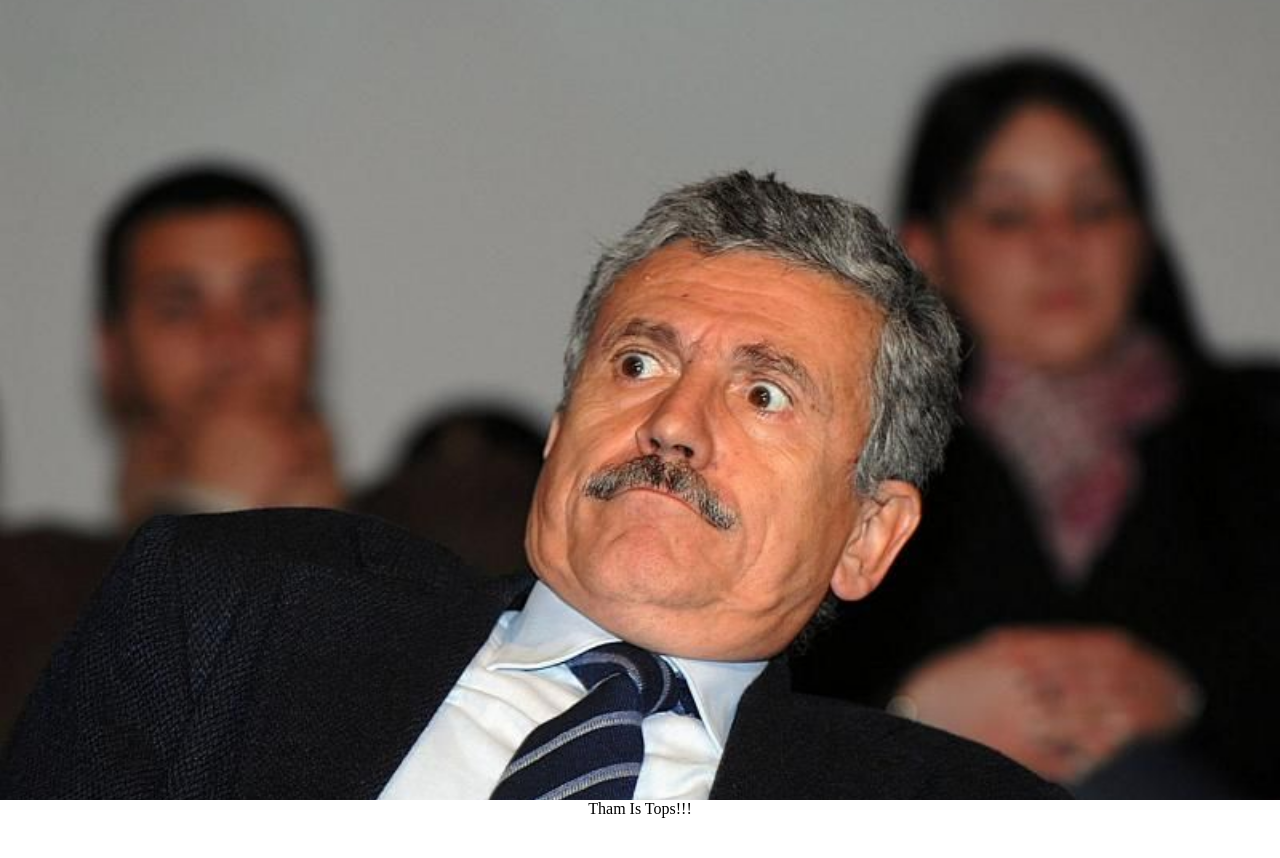
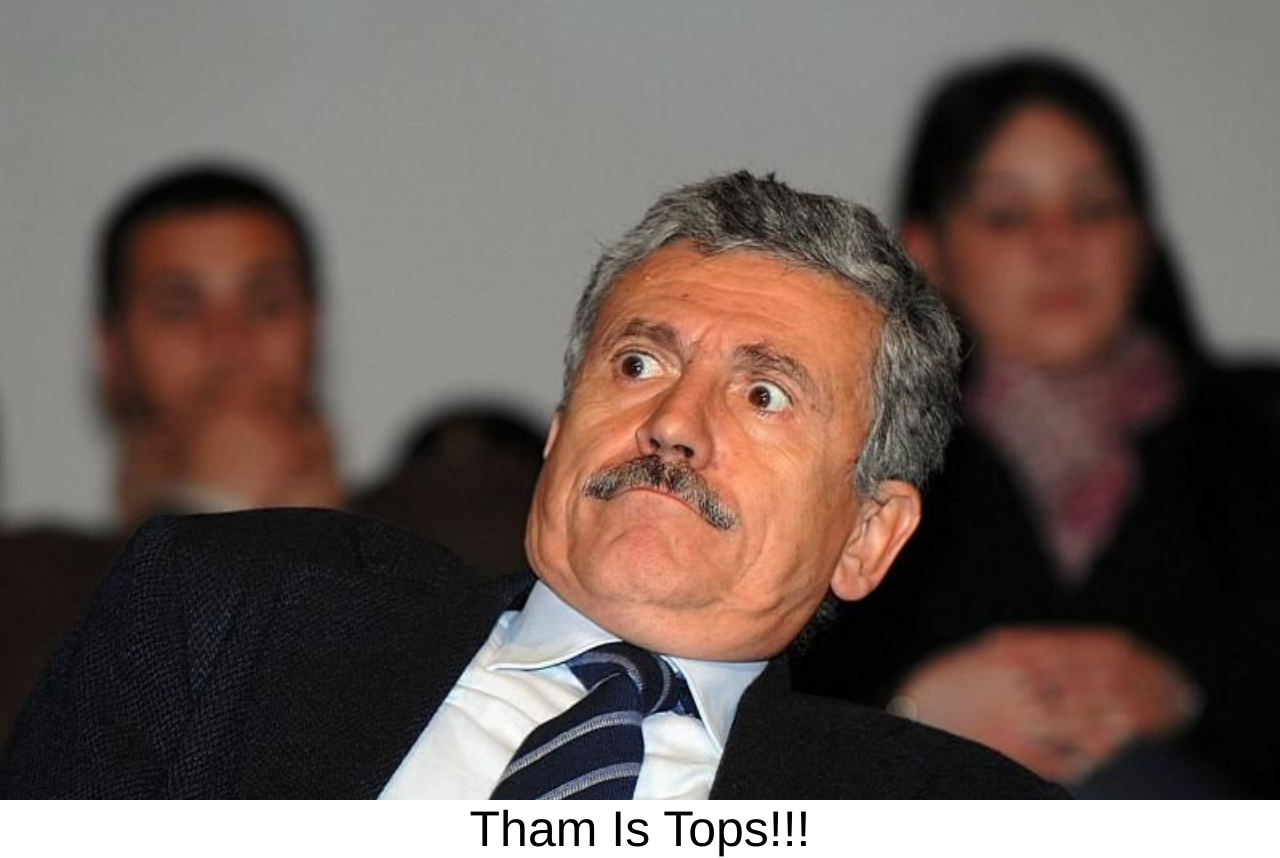
Before and after one commit to ThamVongkeneta/mycoolsite, a plain HTML site: page index.html in a window 1280 px wide. Before the commit the page ends 818 px from the top, so only its background shows below. Drawn offline with Linux system fonts and the light colour scheme.

Commit message:
Update index.html

```diff
--- a/index.html
+++ b/index.html
@@ -9,7 +9,9 @@ body, html {
 }
 div.header {
     text-align: center;
-
+    font-size: 50px;
+    vertical-align: top;
+    font-family: helvetica;
 
     }
 .bg {
```
